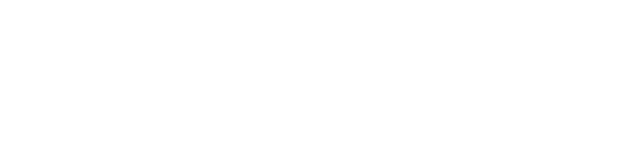
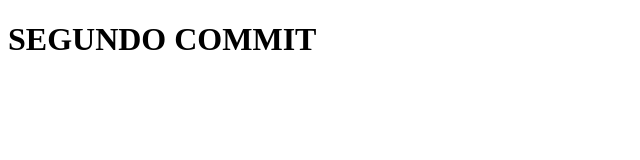
Before and after one commit to EmilianoCervera/Rollingcode, a plain HTML site: page index.html in a window 1280 px wide. Shown: the whole page, without its empty margins (0-640 px from the left). Drawn offline with Linux system fonts and the light colour scheme.

Commit message:
agregue un h1

```diff
--- a/index.html
+++ b/index.html
@@ -7,6 +7,6 @@
     <title>Document</title>
 </head>
 <body>
-
+    <h1>SEGUNDO COMMIT</h1>
 </body>
 </html>
```
